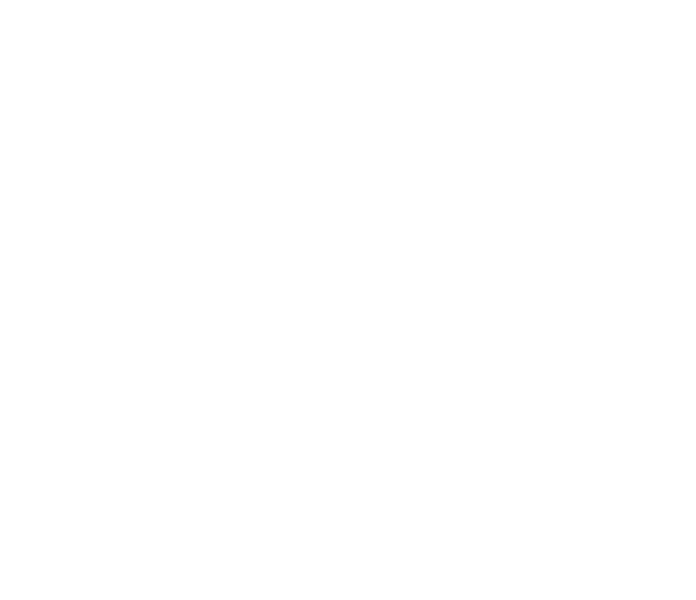
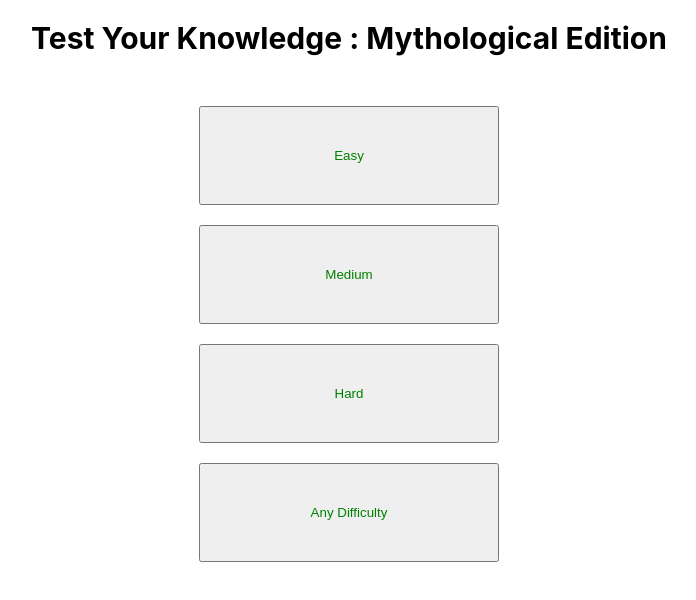
Before and after one commit to SoizicCistac/trivia-mythology, a React (Create React App) app: page /level in a window 1280 px wide. Shown: the top 600 px of the page, without its empty margins (291-987 px from the left). Built offline with nearby package versions, Linux system fonts and the light colour scheme.

Commit message:
add home.js

```diff
--- a/src/App.css
+++ b/src/App.css
@@ -61,3 +61,8 @@ button{
   width:300px;
   align-items: center;
 }
+
+#buttonHome{
+  margin-top:25%;
+  margin-left:45%;
+}
--- a/src/App.js
+++ b/src/App.js
@@ -2,6 +2,7 @@ import './App.css';
 import { Switch, Route } from 'react-router-dom';
 
 import Home from './pages/Home';
+import Level from './pages/Level';
 import Medium from './pages/Medium';
 import Easy from './pages/Easy';
 import Hard from './pages/Hard';
@@ -11,6 +12,7 @@ function App() {
   return (
     <Switch>
       <Route exact path='/' component={Home}/>
+      <Route exact path='/level' component={Level}/>
       <Route path='/medium' component={Medium}/>
       <Route path='/Easy' component={Easy}/>
       <Route path='/Hard' component={Hard}/>
--- /dev/null
+++ b/src/pages/Level.js
@@ -0,0 +1,24 @@
+import React from "react";
+import { Link } from "react-router-dom";
+
+function Level () {
+    return(
+        <div className='homeDiv'>
+            <h1>Test Your Knowledge : Mythological Edition</h1>
+            <Link to='/Easy'>
+                <button className='selection'>Easy</button>
+                </Link>
+            <Link to='/medium'>
+                <button className='selection'>Medium</button>
+                </Link>
+            <Link to='/Hard'>
+                <button className='selection'>Hard</button>
+            </Link>
+            <Link to='/AnyDifficulty'>
+                <button className='selection'>Any Difficulty</button>
+            </Link>
+        </div>
+    )
+}
+
+export default Level;
```
